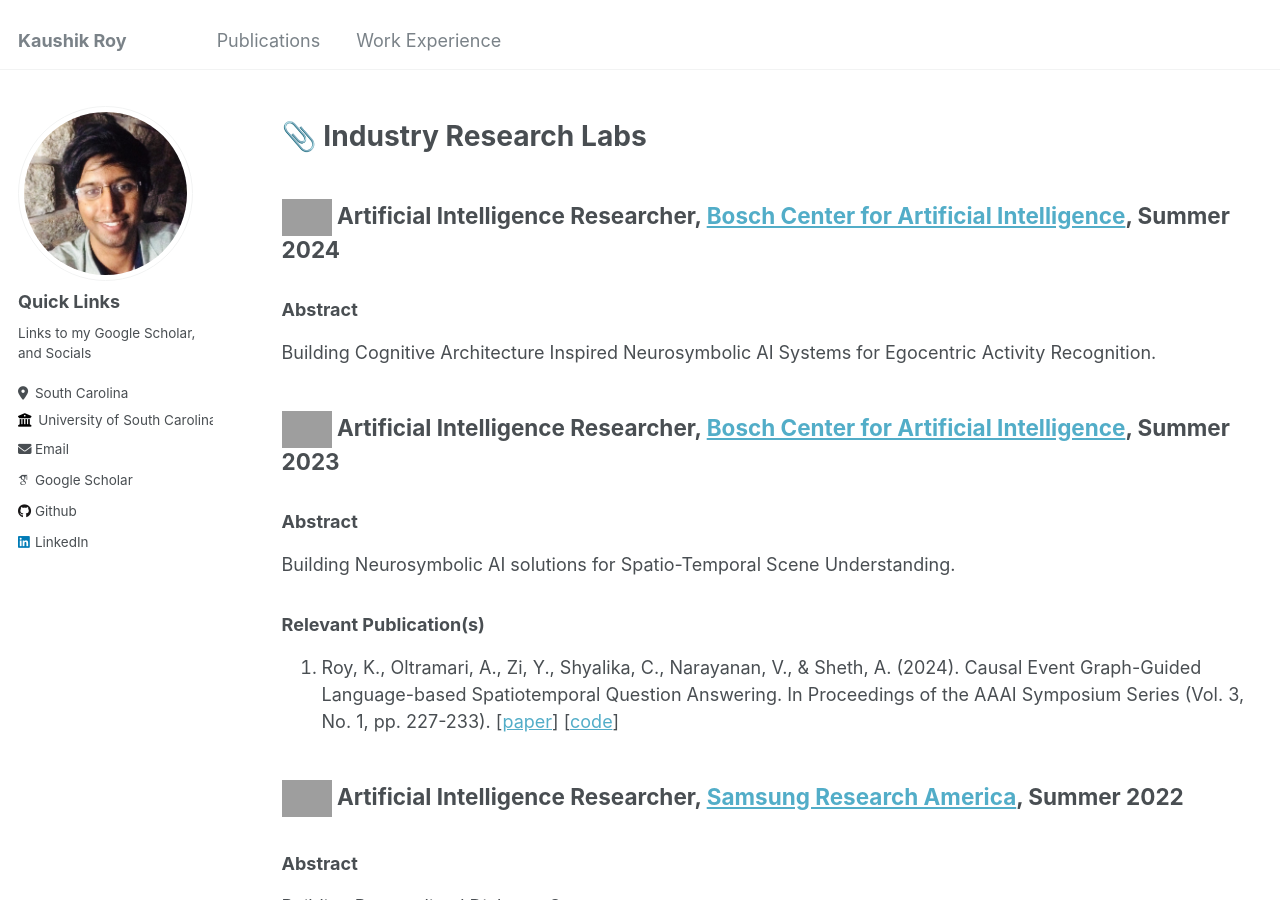
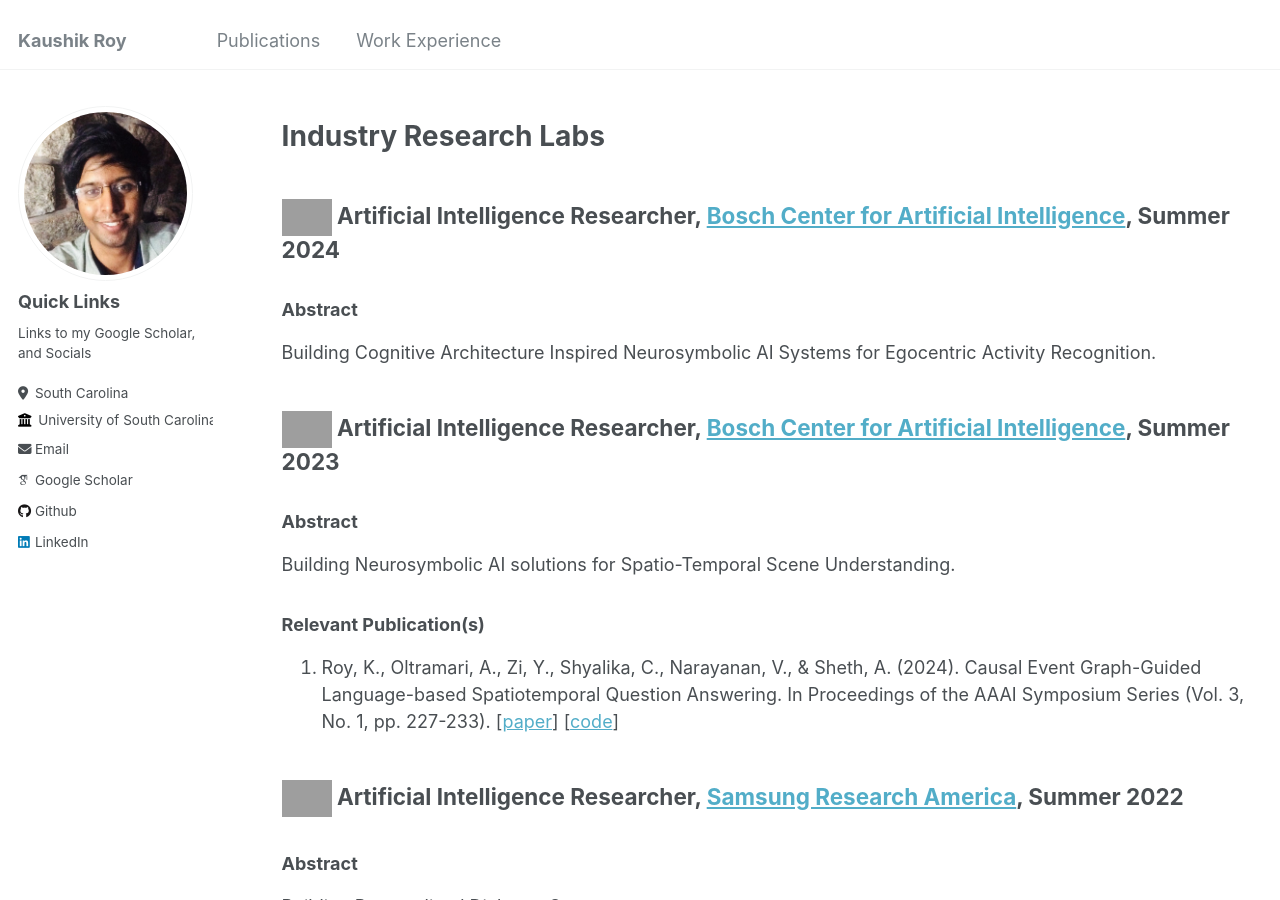
Before and after one commit to kauroy1994/home, a Jekyll site: the page built from _pages/cv.md, in a window 1280 px wide and 900 px high. Built offline with Jekyll 4.4.1, drawn with Linux system fonts in a browser that asks for light colours; some web fonts are replaced; grey boxes are pictures that could not be loaded.

Commit message:
Update cv.md

```diff
--- a/_pages/cv.md
+++ b/_pages/cv.md
@@ -7,7 +7,7 @@
 
 {% include base_path %}
 
-📎 Industry Research Labs
+Industry Research Labs
 ======
 
 ## <img src="https://github.com/kauroy1994/home/assets/57400980/8891649c-c178-41b9-8182-18d9c138fc95" width="50" height="50"> Artificial Intelligence Researcher, [Bosch Center for Artificial Intelligence](https://www.bosch-ai.com/), Summer 2024
```
